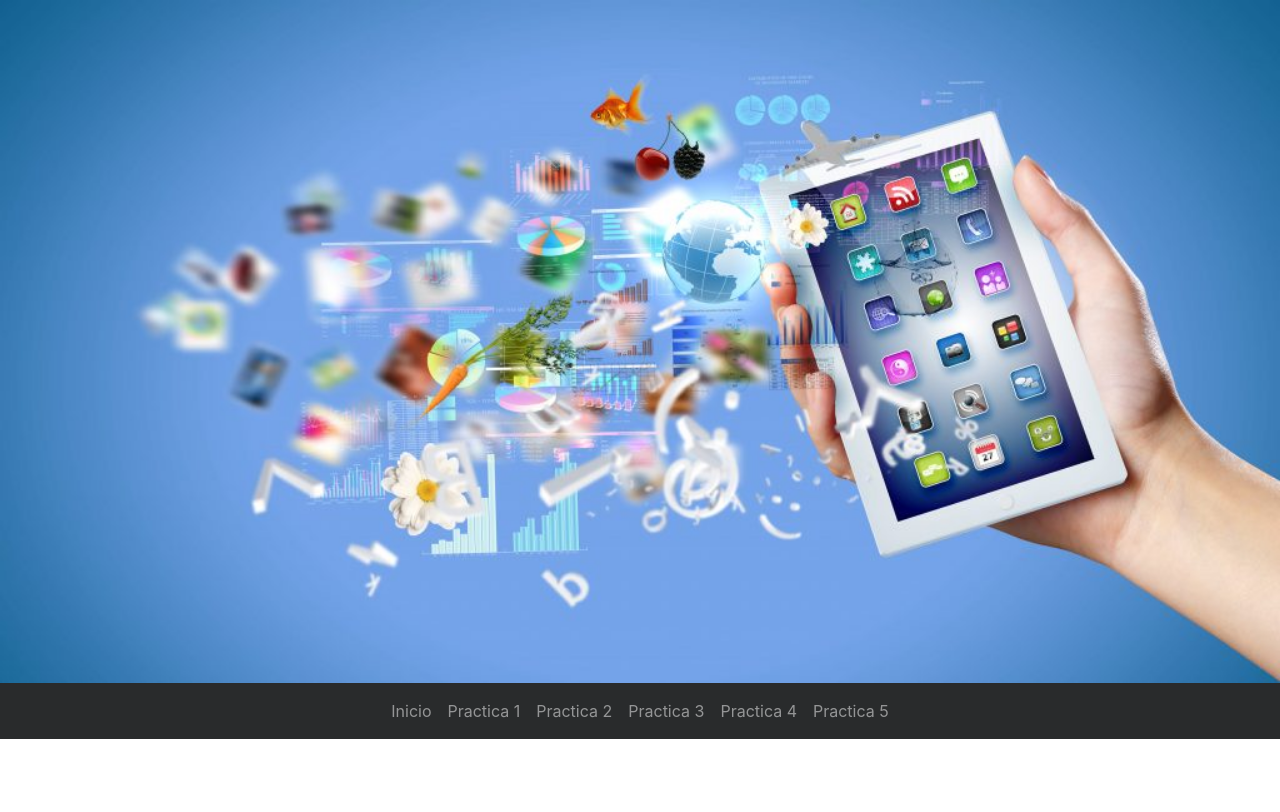
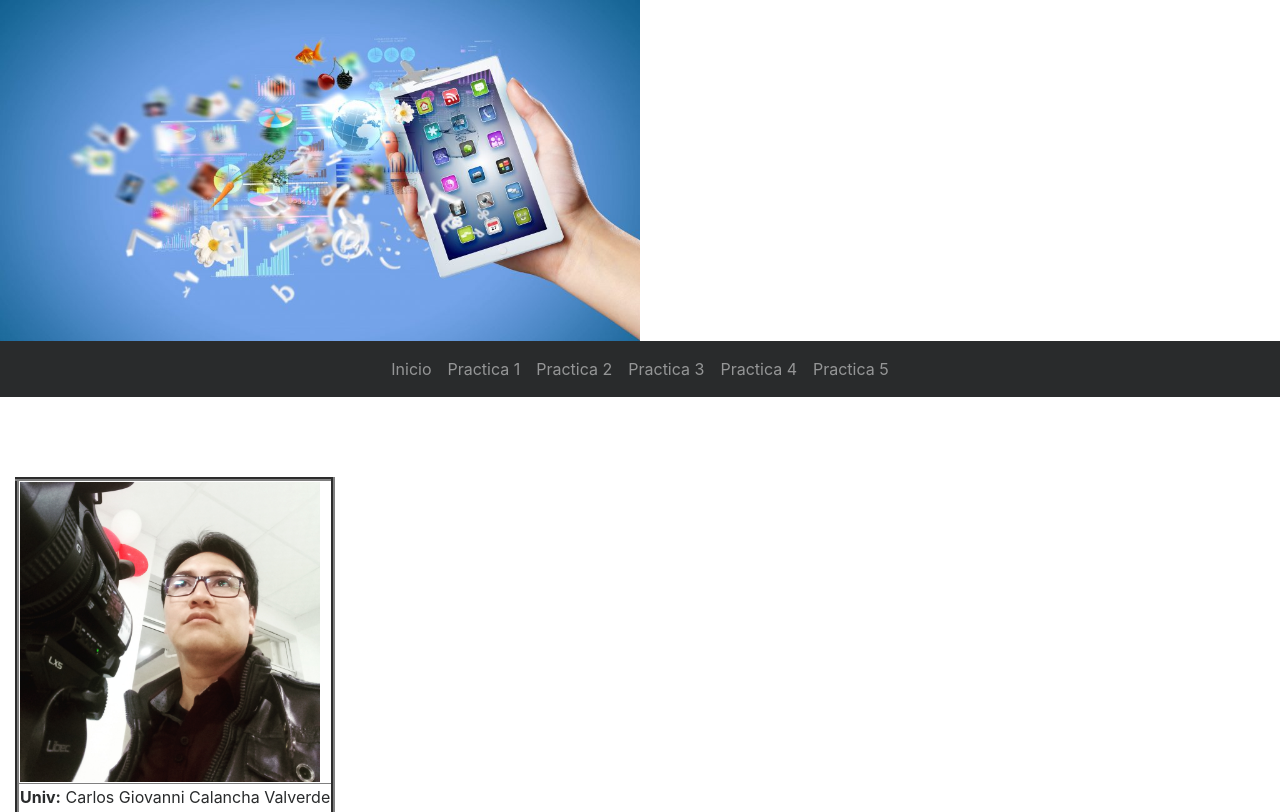
Before and after one commit to giovannicv/mi-primera-pagina-html, a plain HTML site: page index.html in a window 1280 px wide. Shown: the top 812 px of the page. Drawn offline with Linux system fonts and the light colour scheme.

Commit message:
feat: modifique de 100, a 50

```diff
--- a/index.html
+++ b/index.html
@@ -14,7 +14,7 @@
 </head>
 <body>
     <header>
-        <img src="img/Experto-en-Tecnologías-Móviles-Aplicadas-a-la-Educación-1024x546.jpg" width="100%" height="10%">
+        <img src="img/Experto-en-Tecnologías-Móviles-Aplicadas-a-la-Educación-1024x546.jpg" width="50%" height="10%">
     </header>
     <nav class="navbar sticky-top navbar-toggleable-md navbar-inverse bg-inverse">
         <button class="navbar-toggler navbar-toggler-right" data-toggle="collapse" data-target="#fm-menu"
```
